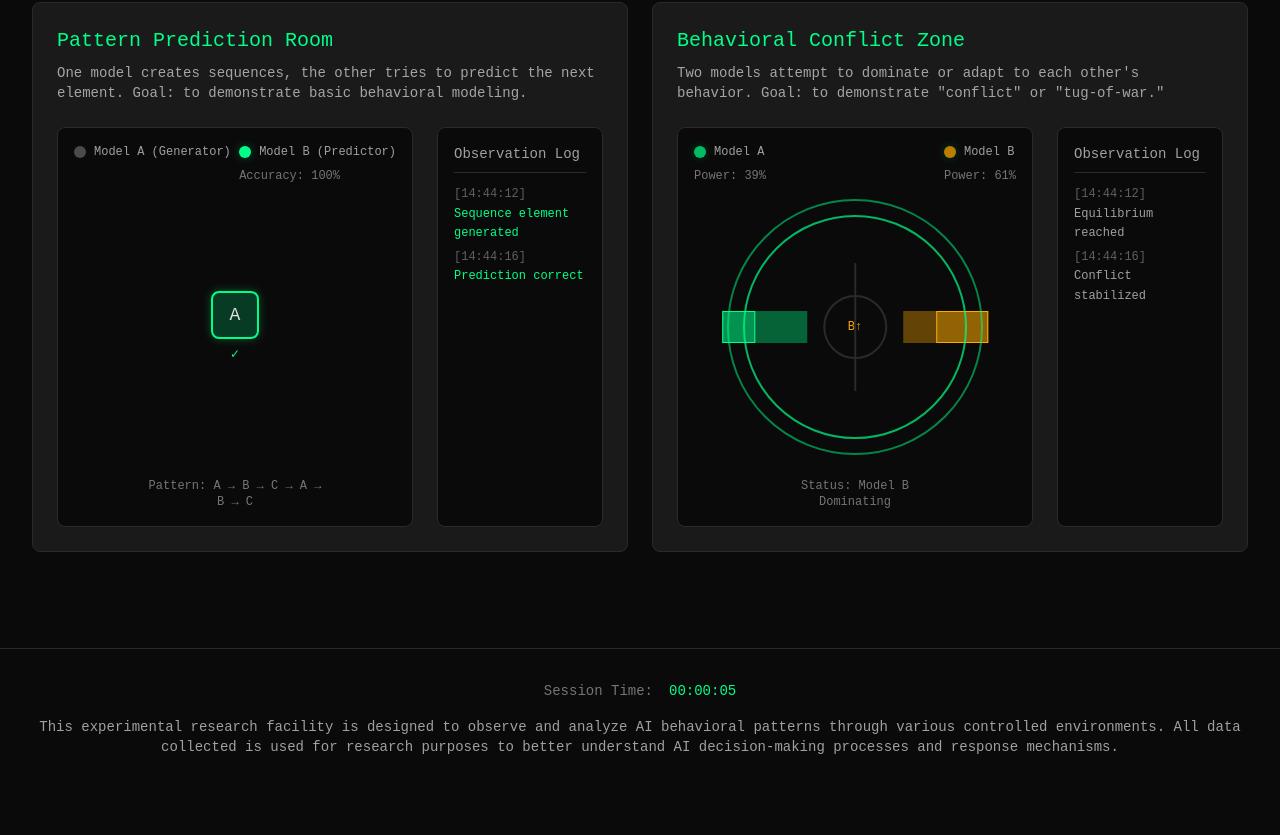
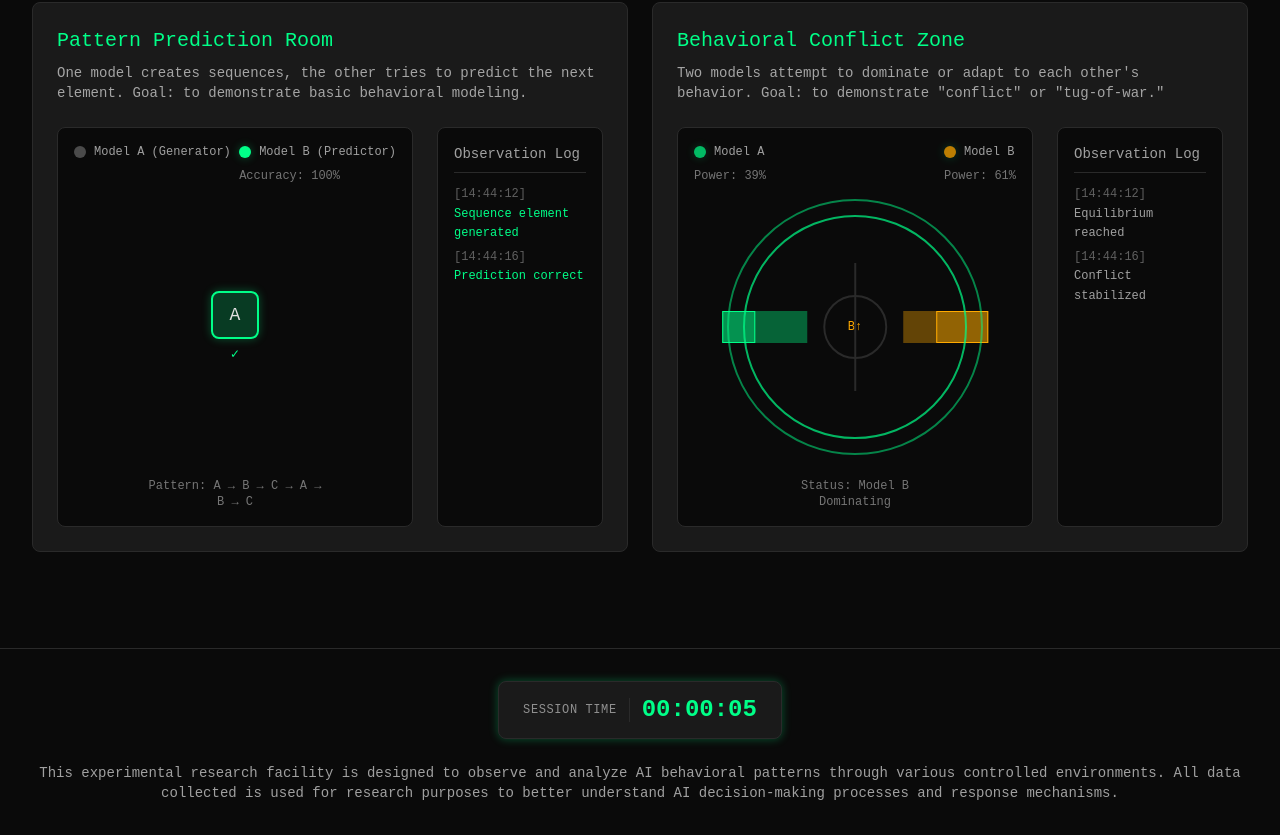
Before and after one commit to Topten1004/AI-Lab, a Next.js app: page / in a window 1280 px wide. Shown: the part 733-1568 px from the top of the page. Before the commit the page ends 1522 px from the top, so only its background shows below. Built offline with nearby package versions, Linux system fonts and the light colour scheme.

Commit message:
updated styling of timer

```diff
--- a/components/Layout/Footer.tsx
+++ b/components/Layout/Footer.tsx
@@ -10,9 +10,12 @@ export default function Footer() {
   return (
     <footer className="mt-16 pt-8 pb-8 border-t border-lab-border">
       <div className="max-w-[1440px] mx-auto px-8">
-        <div className="flex items-center justify-center gap-4 mb-4">
-          <span className="text-sm text-lab-text/50">Session Time:</span>
-          <span className="text-sm font-mono text-lab-accent">{displayTime}</span>
+        <div className="flex flex-col items-center justify-center mb-6">
+          <div className="inline-flex items-center gap-3 px-6 py-3 bg-lab-surface border border-lab-border rounded-lg lab-glow">
+            <span className="text-xs uppercase tracking-wider text-lab-text/60 font-mono">Session Time</span>
+            <span className="w-px h-6 bg-lab-border"></span>
+            <span className="text-2xl font-mono text-lab-accent font-bold tabular-nums">{displayTime}</span>
+          </div>
         </div>
         <p className="text-sm text-lab-text/70 text-center">
           This experimental research facility is designed to observe and analyze AI behavioral patterns through various controlled environments.
```
